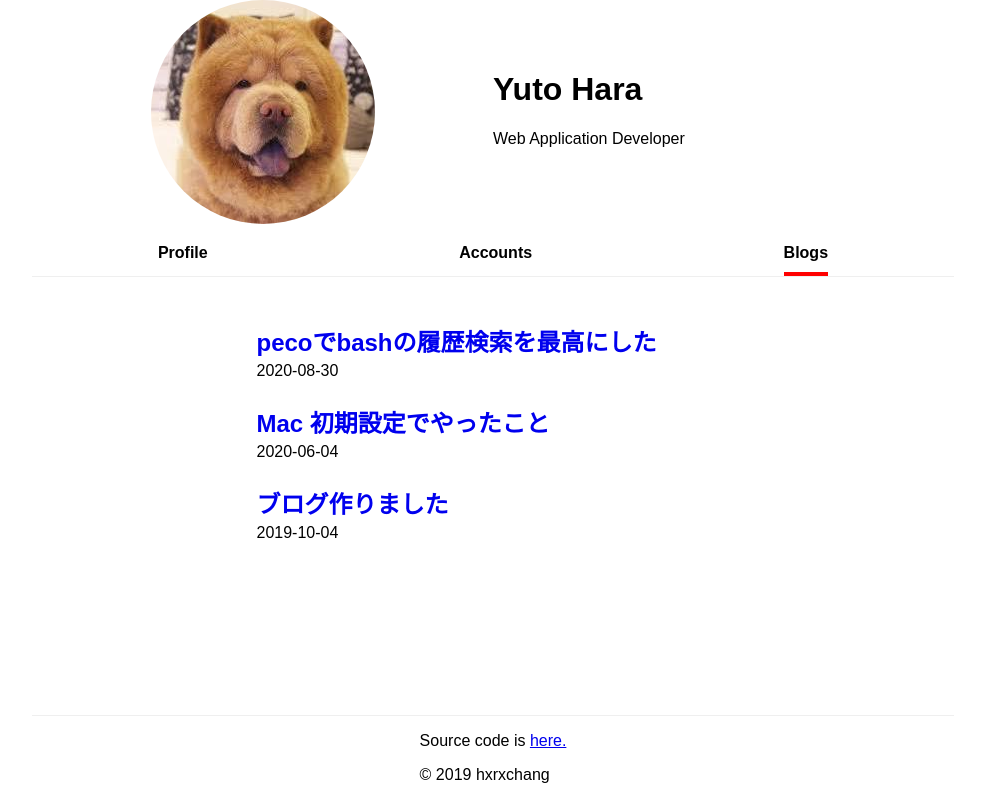
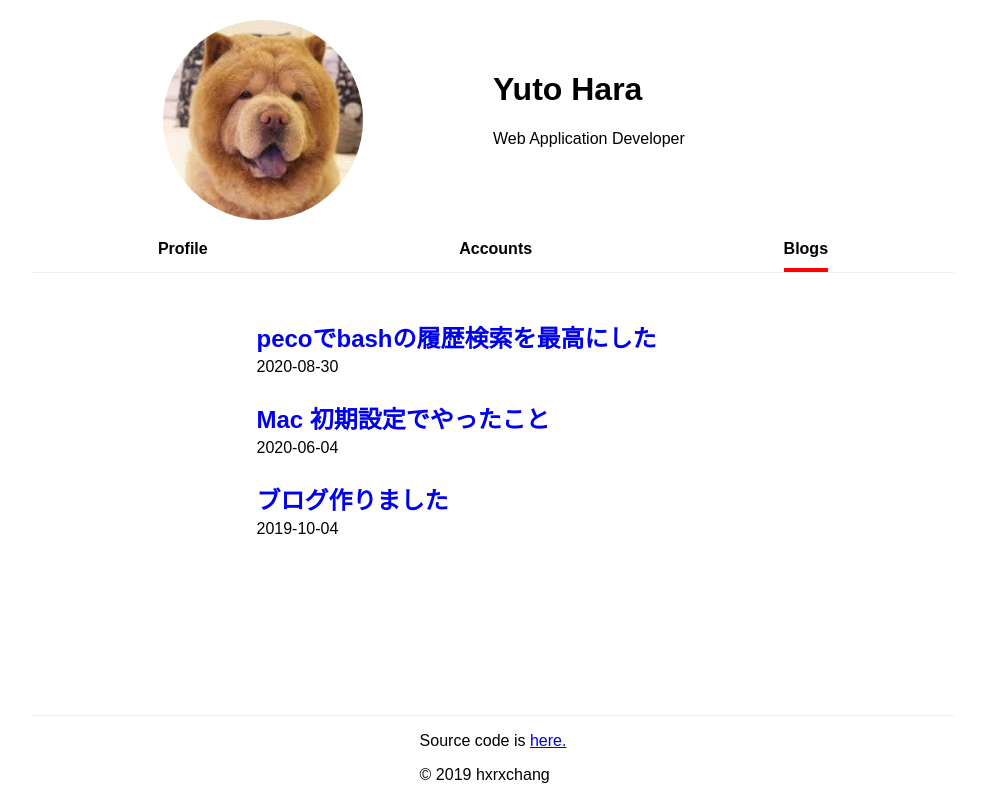
Before and after one commit to hxrxchang/my-next-page, a Next.js app: page /blogs in a window 1280 px wide. Shown: the whole page, without its empty margins (147-1132 px from the left). Built offline with nearby package versions, Linux system fonts and the light colour scheme; no server answers.

Commit message:
fix header image size

```diff
--- a/src/components/header.tsx
+++ b/src/components/header.tsx
@@ -10,12 +10,13 @@ const StyledHeader = styled.header`
   .profile-image-wrapper {
     flex-basis: 50%;
     text-align: center;
-    height: 224px;
+    height: 200px;
+    padding-top: 20px;
   }
 
   .profile-image {
-    height: 224px;
-    width: 224px;
+    height: 200px;
+    width: 200px;
     border-radius: 50%;
   }
 
```
